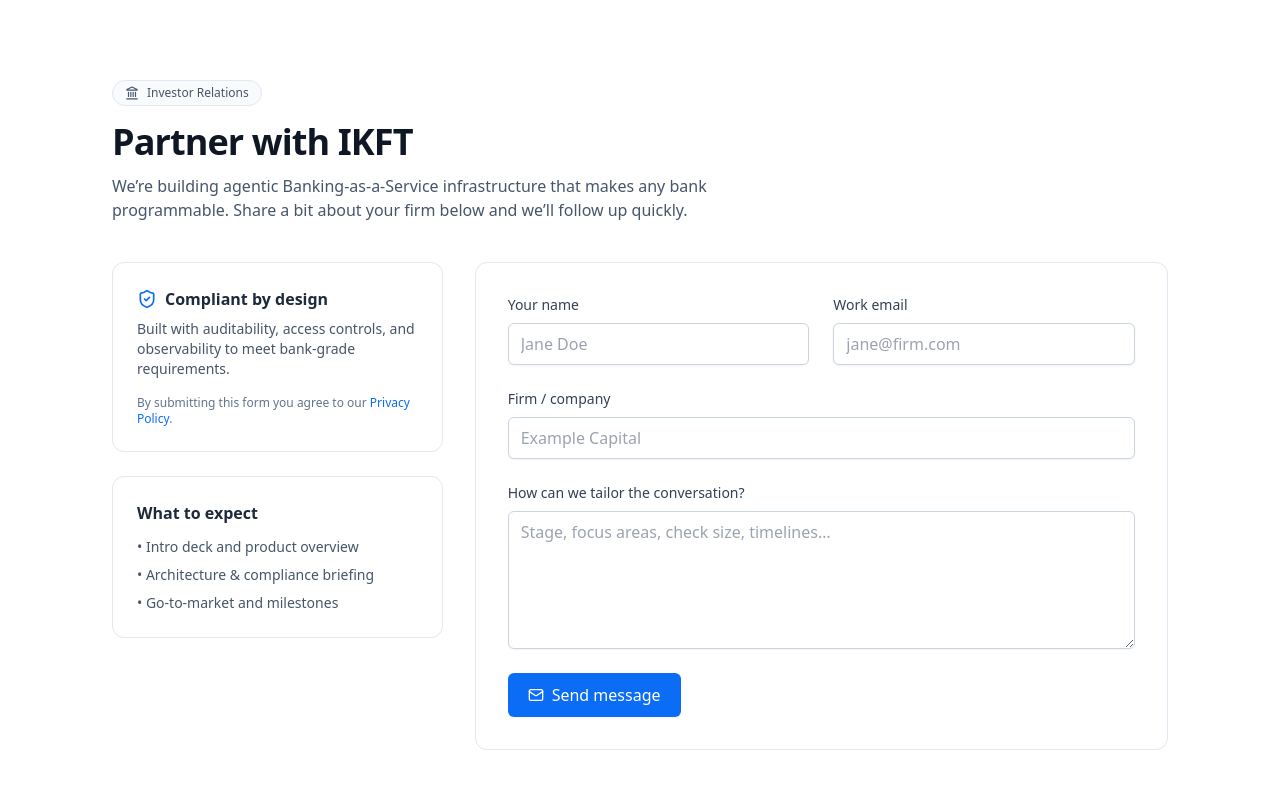
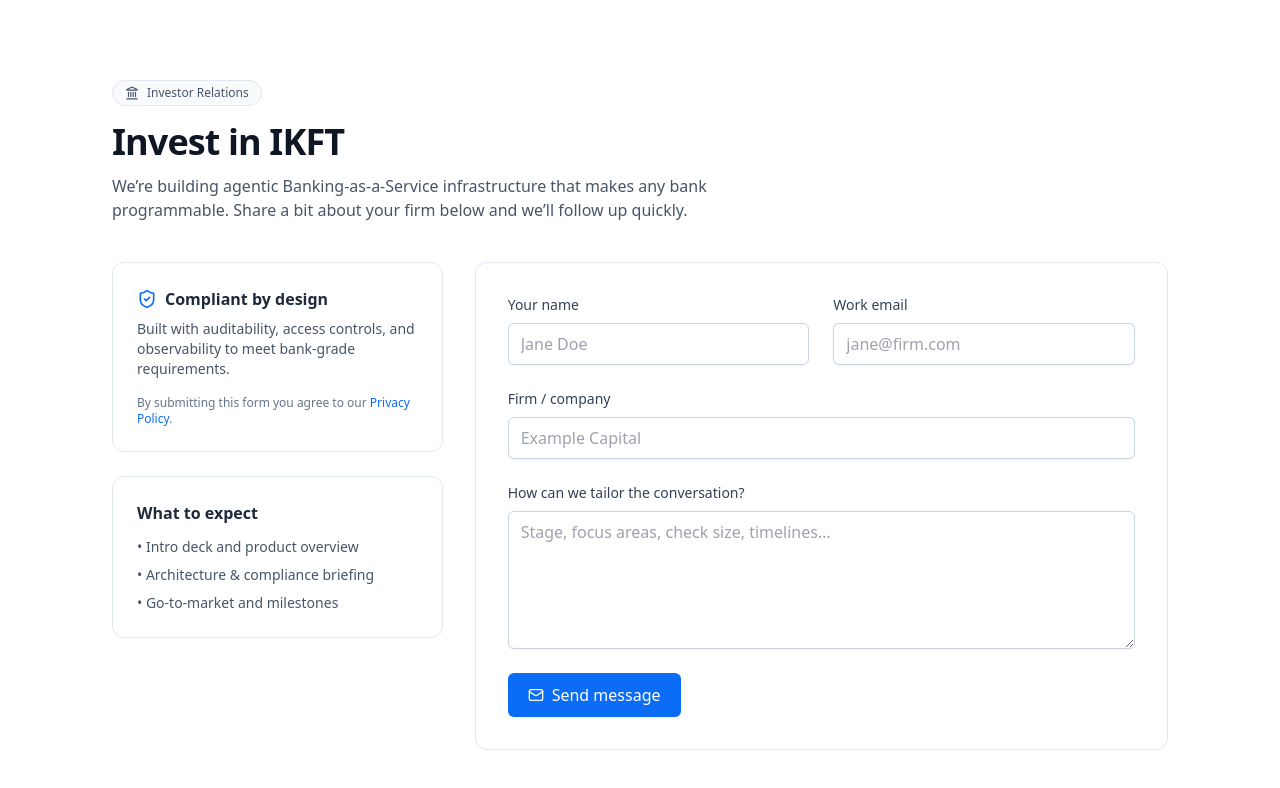
Before and after one commit to ikftworld/website, a React (Vite) app: page /#/contact in a window 1280 px wide. Shown: the top 788 px of the page. Built offline with nearby package versions, Linux system fonts and the light colour scheme; no server answers.

Commit message:
Partner => Invest

```diff
--- a/src/ContactPage.jsx
+++ b/src/ContactPage.jsx
@@ -52,7 +52,7 @@
           Investor Relations
         </span>
         <h1 className="mt-4 text-3xl md:text-4xl font-extrabold tracking-tight text-slate-900 dark:text-white">
-          Partner with IKFT
+          Invest in IKFT
         </h1>
         <p className="mt-3 max-w-2xl text-slate-600 dark:text-slate-300">
           We’re building agentic Banking-as-a-Service infrastructure that makes any bank programmable.
```
